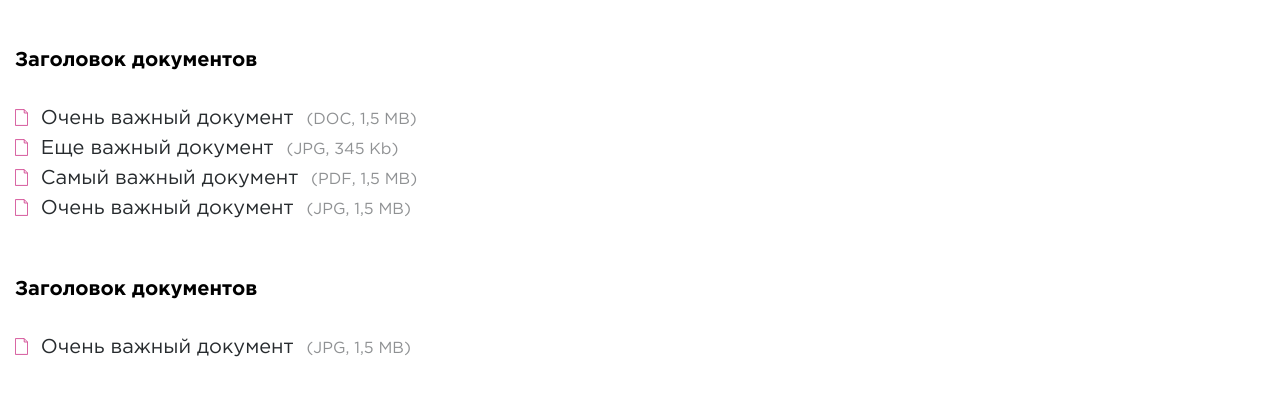
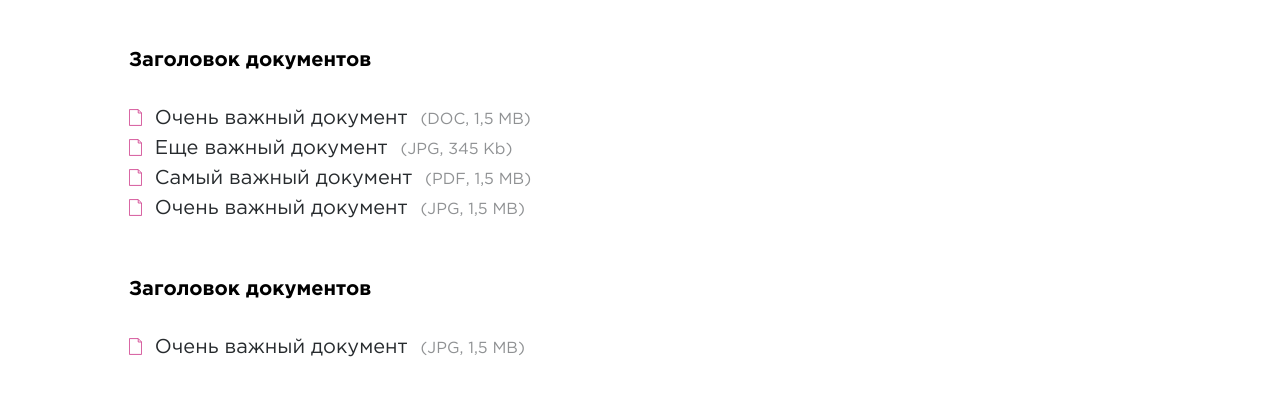
Before and after one commit to NailKhalimov/personnel-reserve, a website: page documents.html in a window 1280 px wide. Shown: the part 308-712 px from the top of the page. Drawn offline with Linux system fonts and the light colour scheme.

Commit message:
fix margin

```diff
--- a/documents.html
+++ b/documents.html
@@ -66,7 +66,7 @@
             <img src="./assets/images/doc-small.svg" alt="">
           </div>
           <div class="document_page-element text ml-2">
-            <p class="m-auto">Очень важный документ</p>
+            <a class="m-auto" href="#">Очень важный документ</a>
           </div>
           <div class="document_page-element about mt-1 ml-2">
             <div class="parameters-text-container">
@@ -83,7 +83,7 @@
             <img src="./assets/images/doc-small.svg" alt="">
           </div>
           <div class="document_page-element text ml-2">
-            <p class="m-auto">Еще важный документ</p>
+            <a class="m-auto" href="#">Еще важный документ</a>
           </div>
           <div class="document_page-element about mt-1 ml-2">
             <div class="parameters-text-container">
@@ -100,7 +100,7 @@
             <img src="./assets/images/doc-small.svg" alt="">
           </div>
           <div class="document_page-element text ml-2">
-            <p class="m-auto">Самый важный документ</p>
+            <a class="m-auto" href="#">Самый важный документ</a>
           </div>
           <div class="document_page-element about mt-1 ml-2">
             <div class="parameters-text-container">
@@ -117,7 +117,7 @@
             <img src="./assets/images/doc-small.svg" alt="">
           </div>
           <div class="document_page-element text ml-2">
-            <p class="m-auto">Очень важный документ</p>
+            <a class="m-auto" href="#">Очень важный документ</a>
           </div>
           <div class="document_page-element about mt-1 ml-2">
             <div class="parameters-text-container">
@@ -137,7 +137,7 @@
             <img src="./assets/images/doc-small.svg" alt="">
           </div>
           <div class="document_page-element text ml-2">
-            <p class="m-auto">Очень важный документ</p>
+            <a class="m-auto" href="#">Очень важный документ</a>
           </div>
           <div class="document_page-element about mt-1 ml-2">
             <div class="parameters-text-container">
--- a/scss/_content.scss
+++ b/scss/_content.scss
@@ -1664,6 +1664,7 @@
   }
 }
 .documents {
+  margin-left: 114px;
   h3 {
     font-size: 55px;
     font-weight: bold;
@@ -1693,7 +1694,7 @@
       display: flex;
       opacity: 0.5;
     }
-    .text {
+    a {
       font-size: 20px;
       font-weight: normal;
       font-style: normal;
```
Also changed, not shown: .gulp-scss-cache/scss/build.css, css/build.css, 1 other file.
